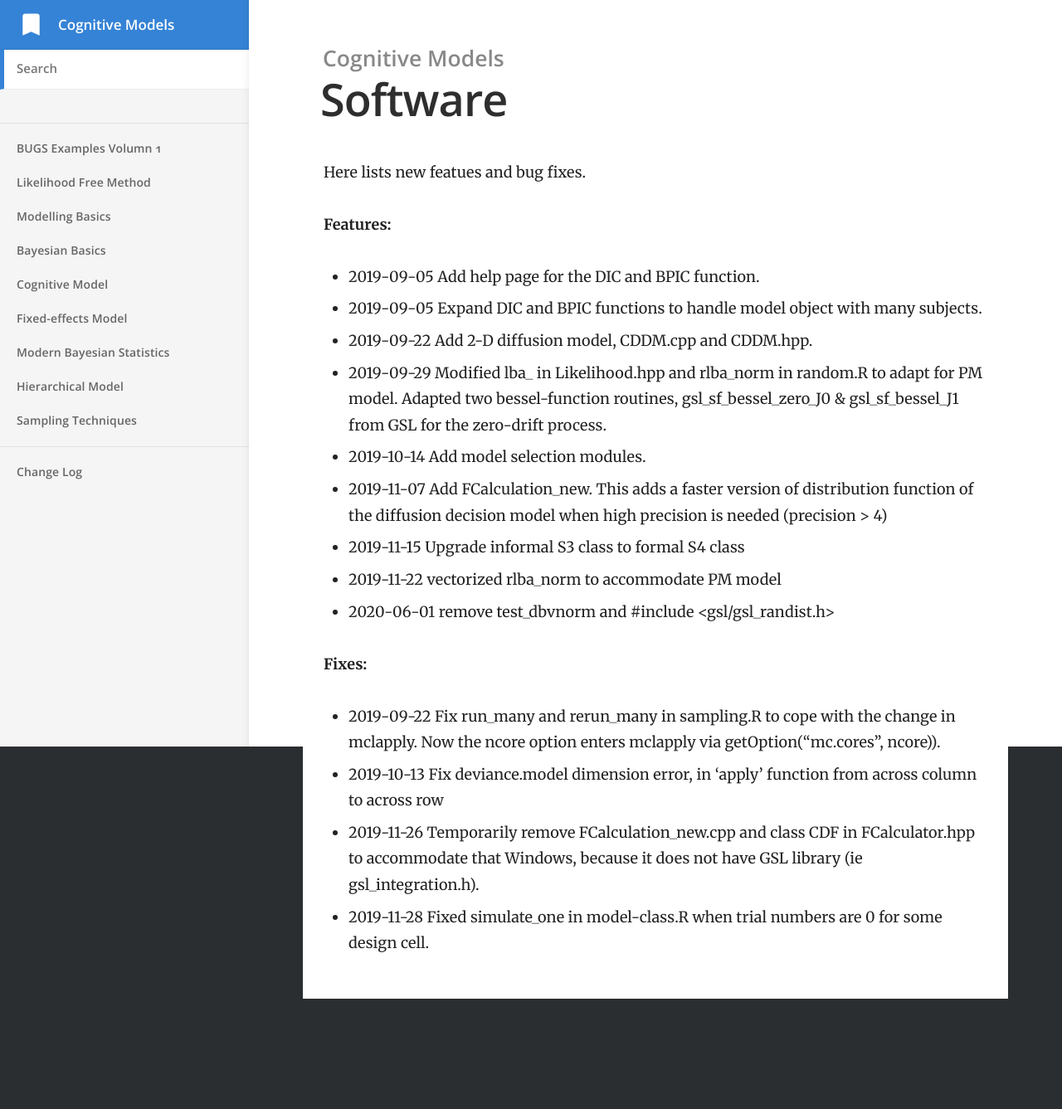
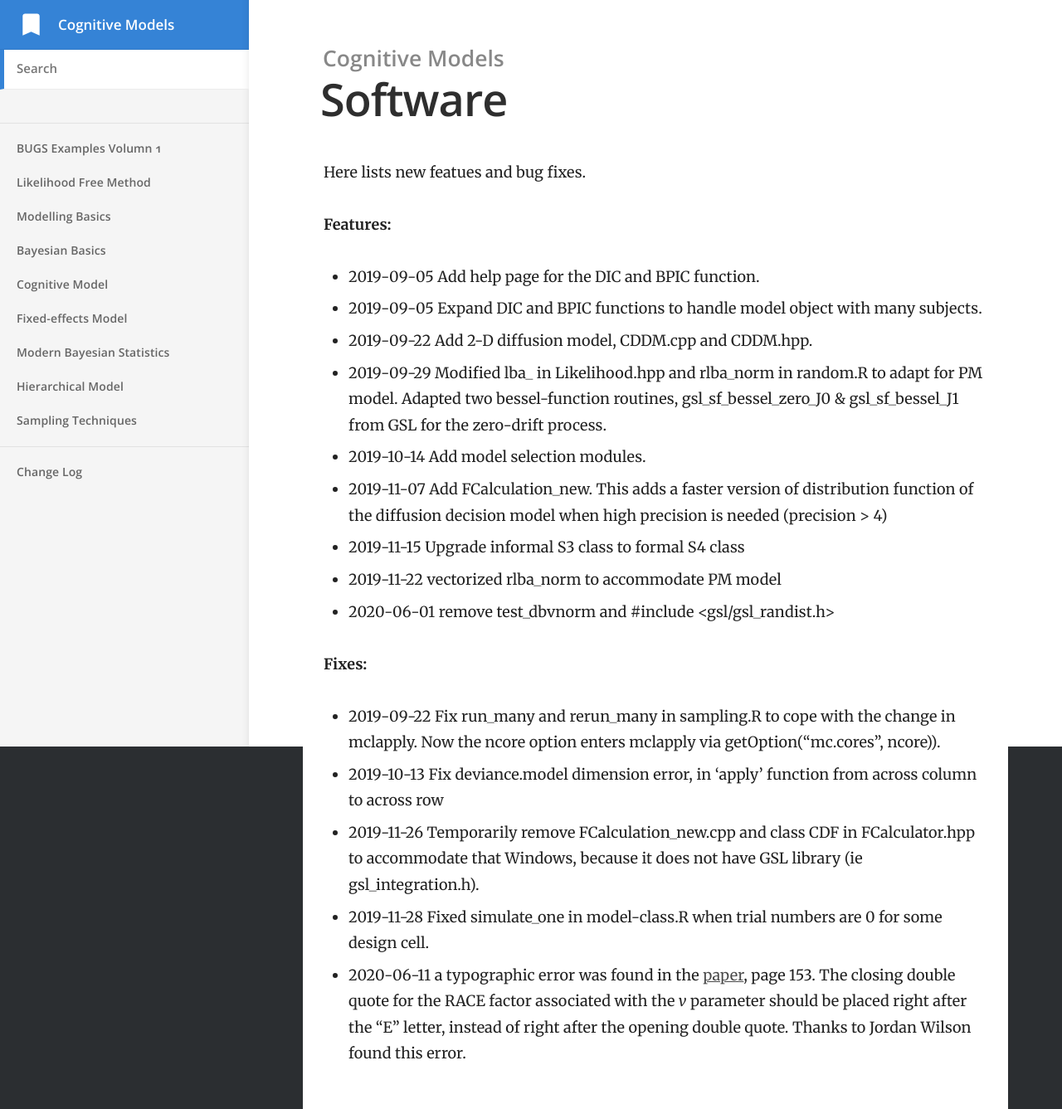
Before and after one commit to yxlin/yxlin.github.io, a Jekyll site: the page built from _posts/2018-07-14-software.md, in a window 1280 px wide. Shown: the whole page at 83% size. Built offline with Jekyll 4.4.1, drawn with Linux system fonts in a browser that asks for light colours; before the commit the page ends 1204 px from its top, so only the background shows below that.

Commit message:
log a typo in the paper

```diff
--- a/_posts/2018-07-14-software.md
+++ b/_posts/2018-07-14-software.md
@@ -36,3 +36,4 @@ FCalculator.hpp to accommodate that Windows, because it does not have GSL
 library (ie gsl_integration.h).
 * 2019-11-28 Fixed simulate_one in model-class.R when trial numbers are 0 for
 some design cell.
+* 2020-06-11 a typographic error was found in the [paper](https://espace.curtin.edu.au/bitstream/handle/20.500.11937/77775/77957.pdf?sequence=3), page 153. The closing double quote for the RACE factor associated with the _v_ parameter should be placed right after the "E" letter, instead of right after the opening double quote. Thanks to Jordan Wilson found this error.
```
